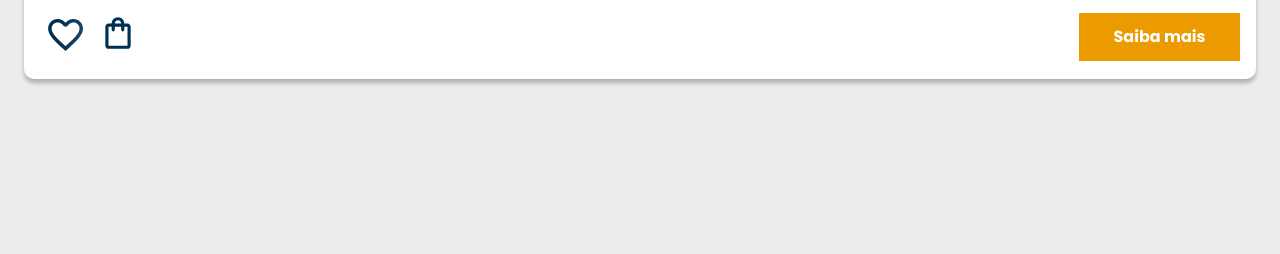
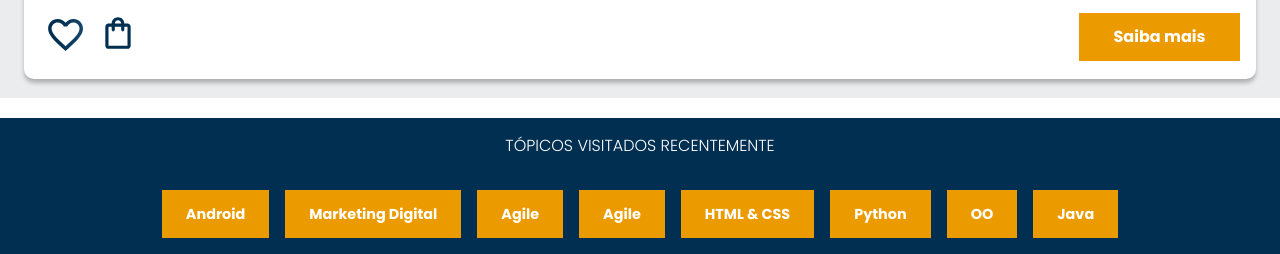
Before and after one commit to gabrielfelipeee/estudos_alura, a plain HTML site: page responsividade-mobile_first/index.html in a window 1280 px wide. Shown: the part 2319-2573 px from the top of the page. Before the commit the page ends 2417 px from the top, so only its background shows below. Drawn offline with nearby package versions, Linux system fonts and the light colour scheme.

Commit message:
topics created

```diff
--- /dev/null
+++ b/responsividade-mobile_first/css/topics.css
@@ -0,0 +1,31 @@
+.topics {
+    background-color: var(--blue);
+    border-top: 20px solid var(--white);
+    padding: 1rem 1.5rem;
+}
+
+.topics-title {
+    text-align: center;
+    font-weight: 300;
+    color: var(--white);
+    line-height: 1.5rem;
+    margin-bottom: 2rem;
+}
+.topics-list {
+    display: flex;
+    justify-content: center;
+    flex-wrap: wrap;
+    gap: 1rem;
+}
+
+.topics-item {
+    background-color: var(--orange);
+    padding: 1rem 1.5rem;
+}
+
+.topics-link {
+    text-decoration: none;
+    font-weight: 700;
+    font-size: .9rem;
+    color: var(--white);
+}
--- a/responsividade-mobile_first/index.html
+++ b/responsividade-mobile_first/index.html
@@ -165,6 +165,35 @@
         </div>
     </section>
 
+    <section class="topics">
+        <h2 class="topics-title">TÓPICOS VISITADOS RECENTEMENTE</h2>
+        <ul class="topics-list">
+            <li class="topics-item">
+                <a class="topics-link" href="#">Android</a>
+            </li>
+            <li class="topics-item">
+                <a class="topics-link" href="#">Marketing Digital</a>
+            </li>
+            <li class="topics-item">
+                <a class="topics-link" href="#">Agile</a>
+            </li>
+            <li class="topics-item">
+                <a class="topics-link" href="#">Agile</a>
+            </li>
+            <li class="topics-item">
+                <a class="topics-link" href="#">HTML & CSS</a>
+            </li>
+            <li class="topics-item">
+                <a class="topics-link" href="#">Python</a>
+            </li>
+            <li class="topics-item">
+                <a class="topics-link" href="#">OO</a>
+            </li>
+            <li class="topics-item">
+                <a class="topics-link" href="#">Java</a>
+            </li>
+        </ul>
+    </section>
 
     <script src="https://cdn.jsdelivr.net/npm/swiper@9/swiper-bundle.min.js"></script>
     <script src="main.js"></script>
--- a/responsividade-mobile_first/style.css
+++ b/responsividade-mobile_first/style.css
@@ -1,6 +1,7 @@
 @import url("css/header.css");
 @import url("css/banner.css");
 @import url("css/carrossel.css");
+@import url("css/topics.css");
 
 :root {
     --background-color: #EBECEE;
```
